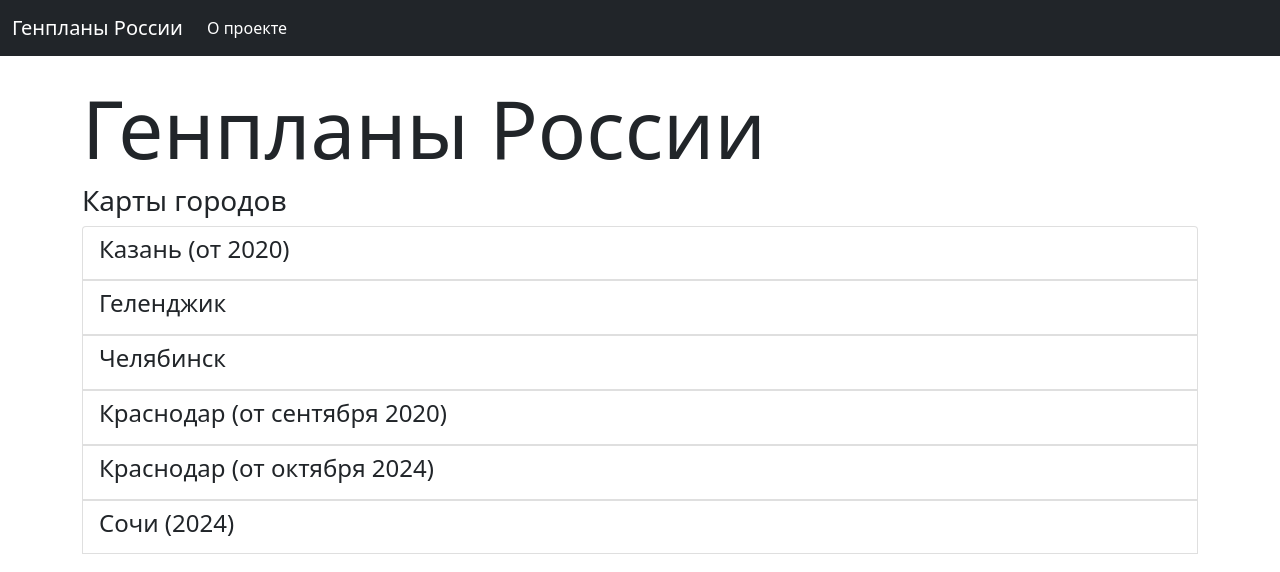
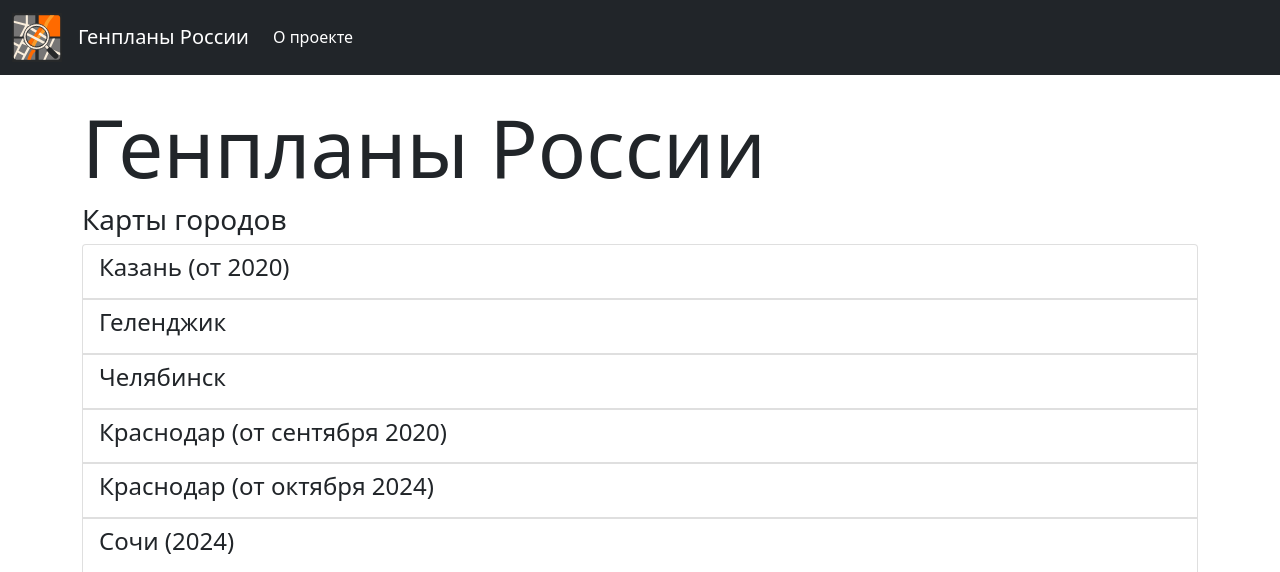
Before and after one commit to bravikov/genplan-maps, a Django app: page / in a window 1280 px wide. Shown: the top 572 px of the page. Run offline with Django 3.2, Linux system fonts and the light colour scheme.

Commit message:
добавил лого в формате SVG

```diff
--- a/genplan/static/favicon_io/about.txt
+++ /dev/null
@@ -1,6 +0,0 @@
-This favicon was generated using the following graphics from Twitter Twemoji:
-
-- Graphics Title: 1f309.svg
-- Graphics Author: Copyright 2020 Twitter, Inc and other contributors (https://github.com/twitter/twemoji)
-- Graphics Source: https://github.com/twitter/twemoji/blob/master/assets/svg/1f309.svg
-- Graphics License: CC-BY 4.0 (https://creativecommons.org/licenses/by/4.0/)
--- a/genplan/templates/base.html
+++ b/genplan/templates/base.html
@@ -5,7 +5,7 @@
   <head>
     <meta name="viewport" content="width=device-width, initial-scale=1">
     <title>{% block title %}{% endblock %}</title>
-    <link rel="icon" type="image/x-icon" href={% static 'favicon_io/favicon.ico' %}>
+    <link rel="icon" type="image/svg+xml" href="{% static 'logo.svg' %}">
     <link href="https://cdn.jsdelivr.net/npm/bootstrap@5.1.3/dist/css/bootstrap.min.css" rel="stylesheet" integrity="sha384-1BmE4kWBq78iYhFldvKuhfTAU6auU8tT94WrHftjDbrCEXSU1oBoqyl2QvZ6jIW3" crossorigin="anonymous">
     {% block head %}{% endblock %}
 
@@ -30,7 +30,13 @@
   <body>
     <nav class="navbar navbar-expand-lg navbar-dark bg-dark">
       <div class="container-fluid">
-        <a class="navbar-brand" href="/">Генпланы России</a>
+        <a class="navbar-brand" href="/">
+          <img src="{% static 'logo.svg' %}" alt="Логотип" width="50">
+        </a>
+
+        <a class="navbar-brand" href="/">
+          Генпланы России
+        </a>
 
         <button class="navbar-toggler" type="button" data-bs-toggle="collapse" data-bs-target="#navbarSupportedContent" aria-controls="navbarSupportedContent" aria-expanded="false" aria-label="Toggle navigation">
             <span class="navbar-toggler-icon"></span>
```
Also changed, not shown: genplan/static/favicon_io/favicon.ico (deleted), genplan/static/logo.svg (added).
